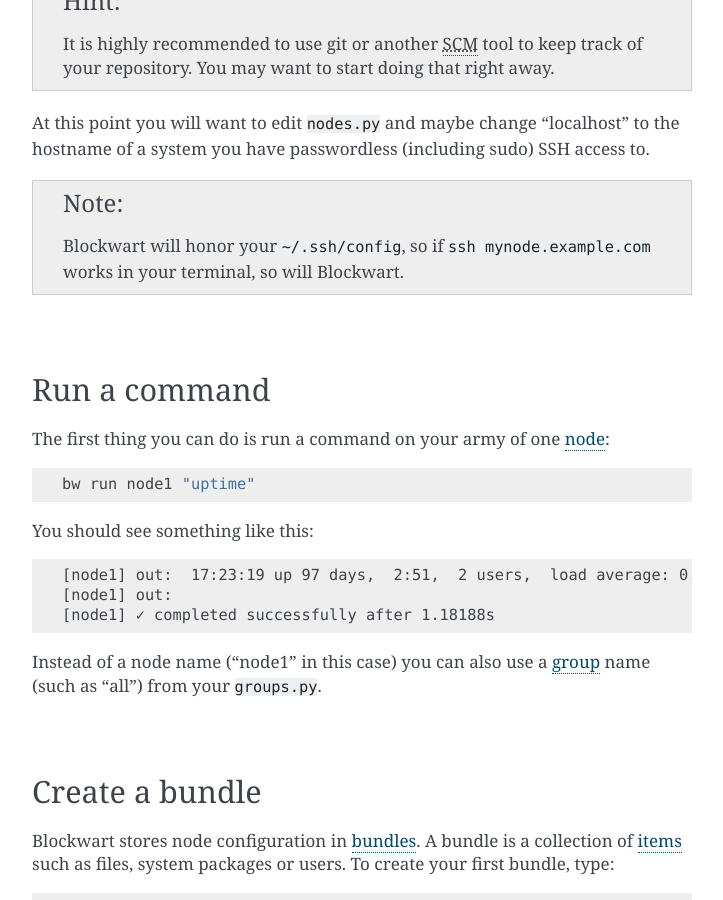
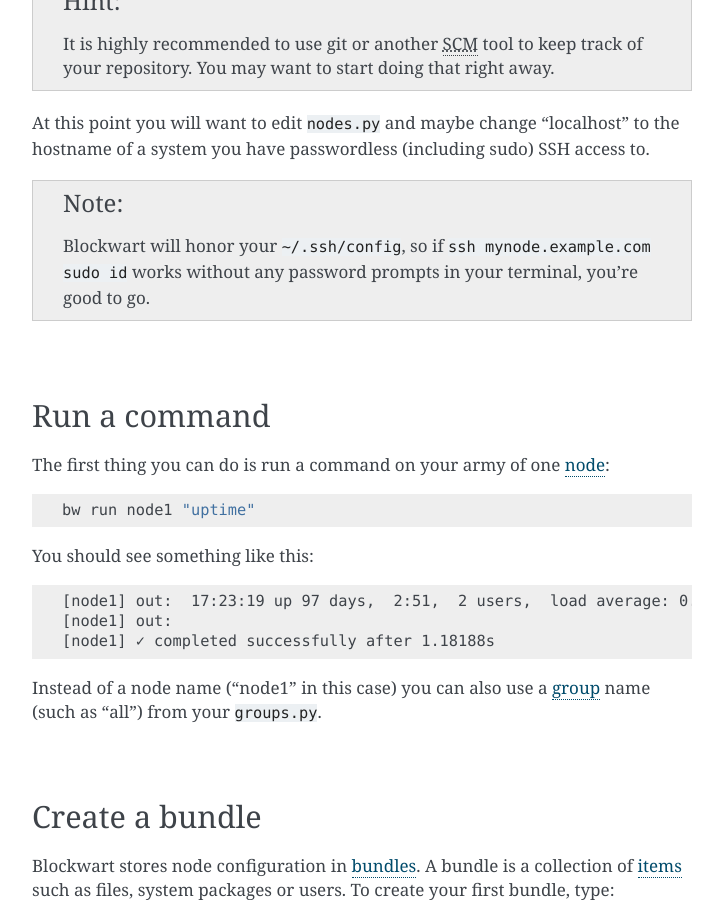
Before and after one commit to bundlewrap/bundlewrap, a Sphinx documentation site: the page built from doc/quickstart.rst, in a window 1280 px wide and 900 px high, scrolled down 792 px. Shown: the whole window, without its empty margins (388-1111 px from the left). Built offline with Sphinx 7.4.7, drawn with Linux system fonts in a browser that asks for light colours.

Commit message:
improve wording on passwordless SSH

```diff
--- a/doc/quickstart.rst
+++ b/doc/quickstart.rst
@@ -42,7 +42,7 @@
 
 .. note::
 
-	Blockwart will honor your ``~/.ssh/config``, so if ``ssh mynode.example.com`` works in your terminal, so will Blockwart.
+	Blockwart will honor your ``~/.ssh/config``, so if ``ssh mynode.example.com sudo id`` works without any password prompts in your terminal, you're good to go.
 
 |
 
```
